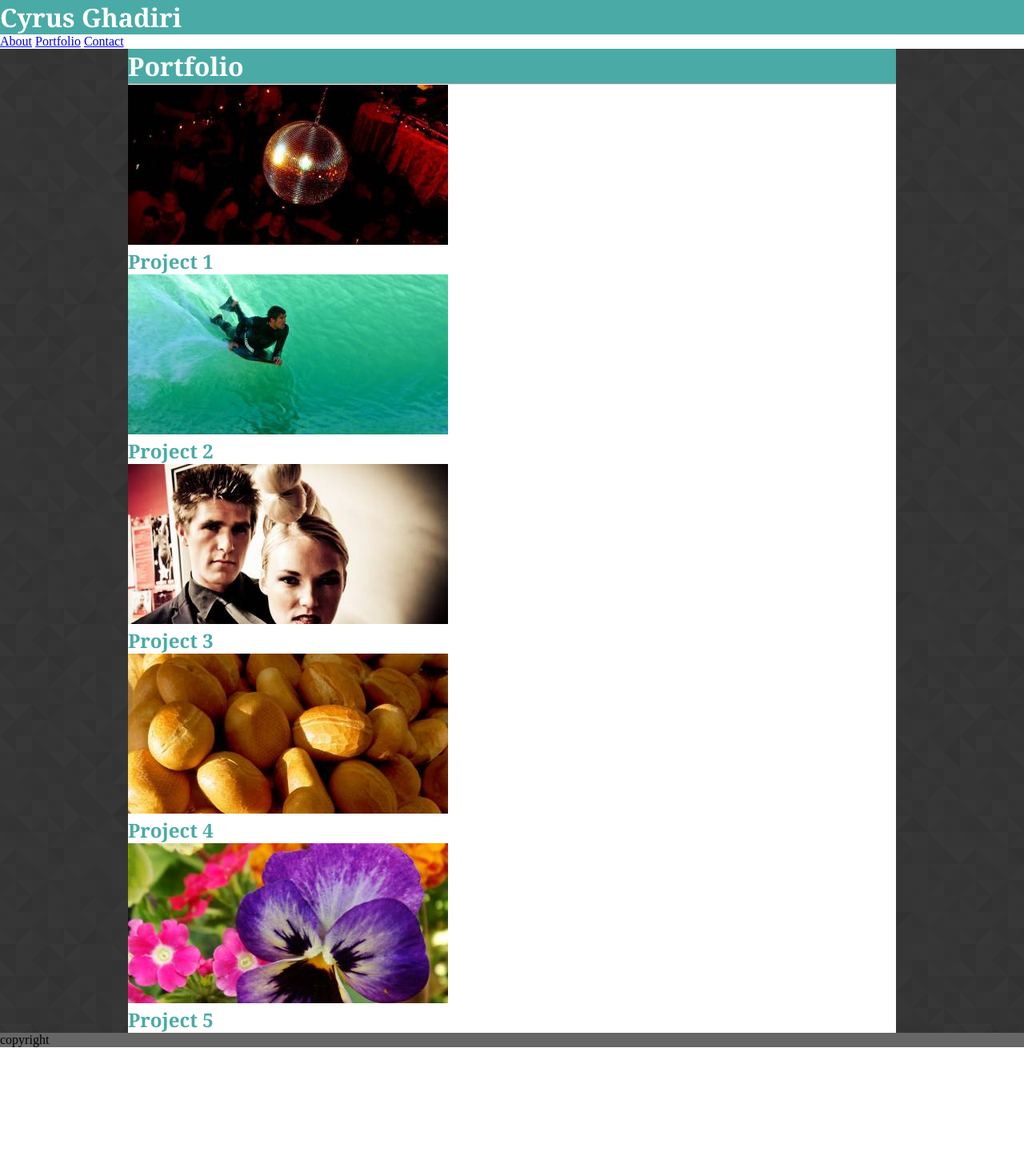
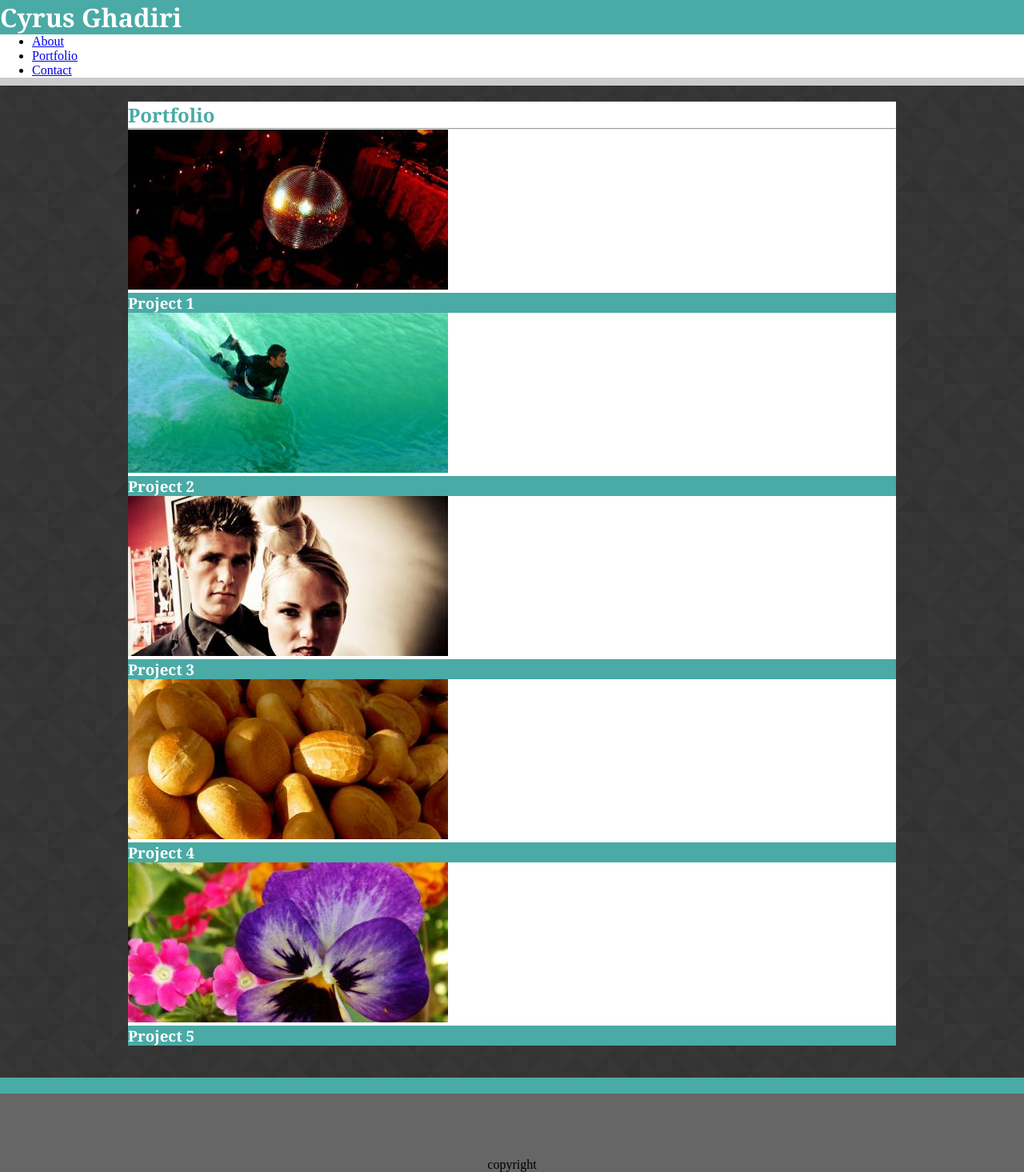
Before and after one commit to ctghadiri/Basic-Portfolio, a plain HTML site: page portfolio.html in a window 1280 px wide. Shown: the whole page at 80% size. Before the commit the page ends 1309 px from the top, so only its background shows below. Drawn offline with Linux system fonts and the light colour scheme.

Commit message:
changed nav to li

```diff
--- a/assets/css/style.css
+++ b/assets/css/style.css
@@ -8,6 +8,7 @@ body {
 
 p {
     color: #777777;
+    word-wrap: normal;
     font-family: 'Arial', 'Helvetica Neue', Helvetica, sans-serif;
 }
 
@@ -23,8 +24,10 @@ h2 {
 }
 
 header {
-    margin: 0;
+    margin-bottom: 20px;
     background-color: #ffffff;
+    border-bottom-style: solid;
+    border-width: 10px;
     border-color: #cccccc;
 }
 
@@ -59,6 +62,11 @@ header {
 }
 
 footer {
-    margin: 0;
+    margin-top: 40px;
+    padding-top:80px;
+    border-top-style: solid;
+    border-width: 20px;
+    border-color: #4aaaa5;
     background-color: #666666;
+    text-align: center;
 }
--- a/portfolio.html
+++ b/portfolio.html
@@ -8,36 +8,36 @@
 <body>
     <header>
         <h1>Cyrus Ghadiri</h1>
-        <div>
-            <a href="index.html">About</a>
-            <a href="#">Portfolio</a>
-            <a href="contact.html">Contact</a>
-        </div>
+        <ul>
+            <li><a href="index.html">About</a></li>
+            <li><a href="#">Portfolio</a></li>
+            <li><a href="contact.html">Contact</a></li>
+        </ul>
     </header>
     <div class="content">
         <div>
-            <h1>Portfolio</h1>
+            <h2>Portfolio</h2>
             <hr>
             <a href="#">
                 <img src="assets/images/project-1.jpeg" alt="Project 1">
             </a>
-            <h2>Project 1</h2>
+            <h3>Project 1</h3>
             <a href="#">
                 <img src="assets/images/project-2.jpeg" alt="Project 2">
             </a>
-            <h2>Project 2</h2>
+            <h3>Project 2</h3>
             <a href="#">
                 <img src="assets/images/project-3.jpeg" alt="Project 3">
             </a>
-            <h2>Project 3</h2>
+            <h3>Project 3</h3>
             <a href="#">
                 <img src="assets/images/project-4.jpeg" alt="Project 4">
             </a>
-            <h2>Project 4</h2>
+            <h3>Project 4</h3>
             <a href="#">
                 <img src="assets/images/project-5.jpeg" alt="Project 5">
             </a>
-            <h2>Project 5</h2>
+            <h3>Project 5</h3>
         </div>
     </div>
     <footer>
```
Also changed, not shown: contact.html (+6 -6 lines), index.html (+26 -9 lines).
